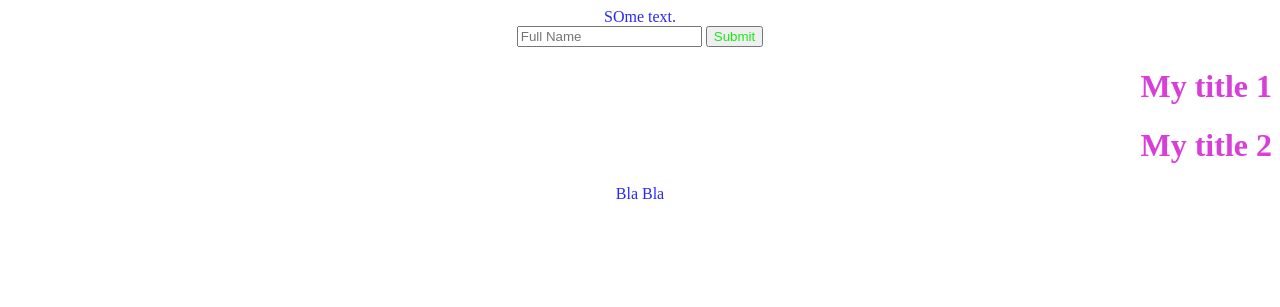
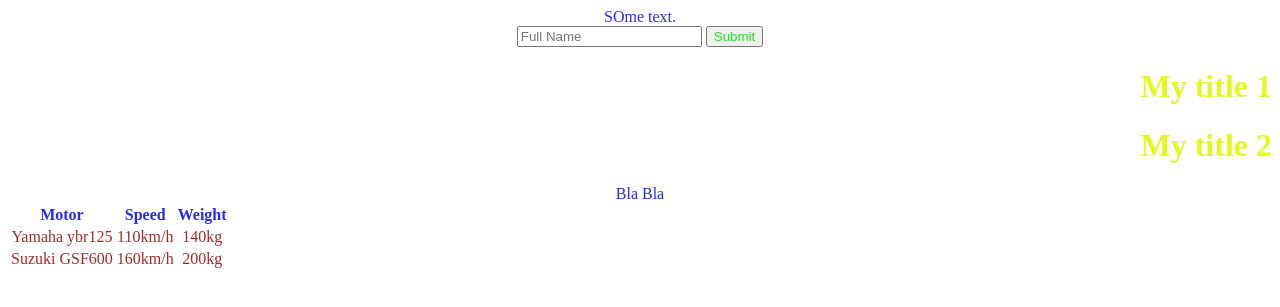
Before and after one commit to rere-dnaw/webApp, a Flask app: page / in a window 1280 px wide. Shown: the top 307 px of the page. Run offline with Flask 2, Linux system fonts and the light colour scheme.

Commit message:
still css

```diff
--- /dev/null
+++ b/static/stylesheets/style.css
@@ -0,0 +1,4 @@
+h1 {
+    color: rgb(226, 248, 31);
+    text-align: right;
+}
--- a/style.css
+++ /dev/null
@@ -1,4 +0,0 @@
-h1 {
-    color: rgb(216, 62, 216);
-    text-align: right;
-}
--- a/templates/test.html
+++ b/templates/test.html
@@ -5,11 +5,14 @@
         <!--The style can be define in the head
         once for all the same elements on web page.
         the syntax is: name_web_element {properties} -->
-        <link rel="stylesheet" href="../style.css">
+        <link rel="stylesheet" href="../static/stylesheets/style.css">
         <style>
             body {
                 color: red;
                 text-align: center;
+            }
+            table td{
+                color: brown;
             }
         </style>
     </head>
@@ -24,5 +27,28 @@
         <h1>My title 1</h1>
         <h1>My title 2</h1>
         Bla Bla
+
+        <table>
+            <thead>
+                <tr>
+                    <th>Motor</th>
+                    <th>Speed</th>
+                    <th>Weight</th>
+                </tr>
+            </thead>
+            <tbody>
+                <tr>
+                    <td>Yamaha ybr125</td>
+                    <td>110km/h</td>
+                    <td>140kg</td>
+                </tr>
+                <tr>
+                    <td>Suzuki GSF600</td>
+                    <td>160km/h</td>
+                    <td>200kg</td>
+                </tr>
+            </tbody>
+        </table>
+
     </body>
 </html>
```
